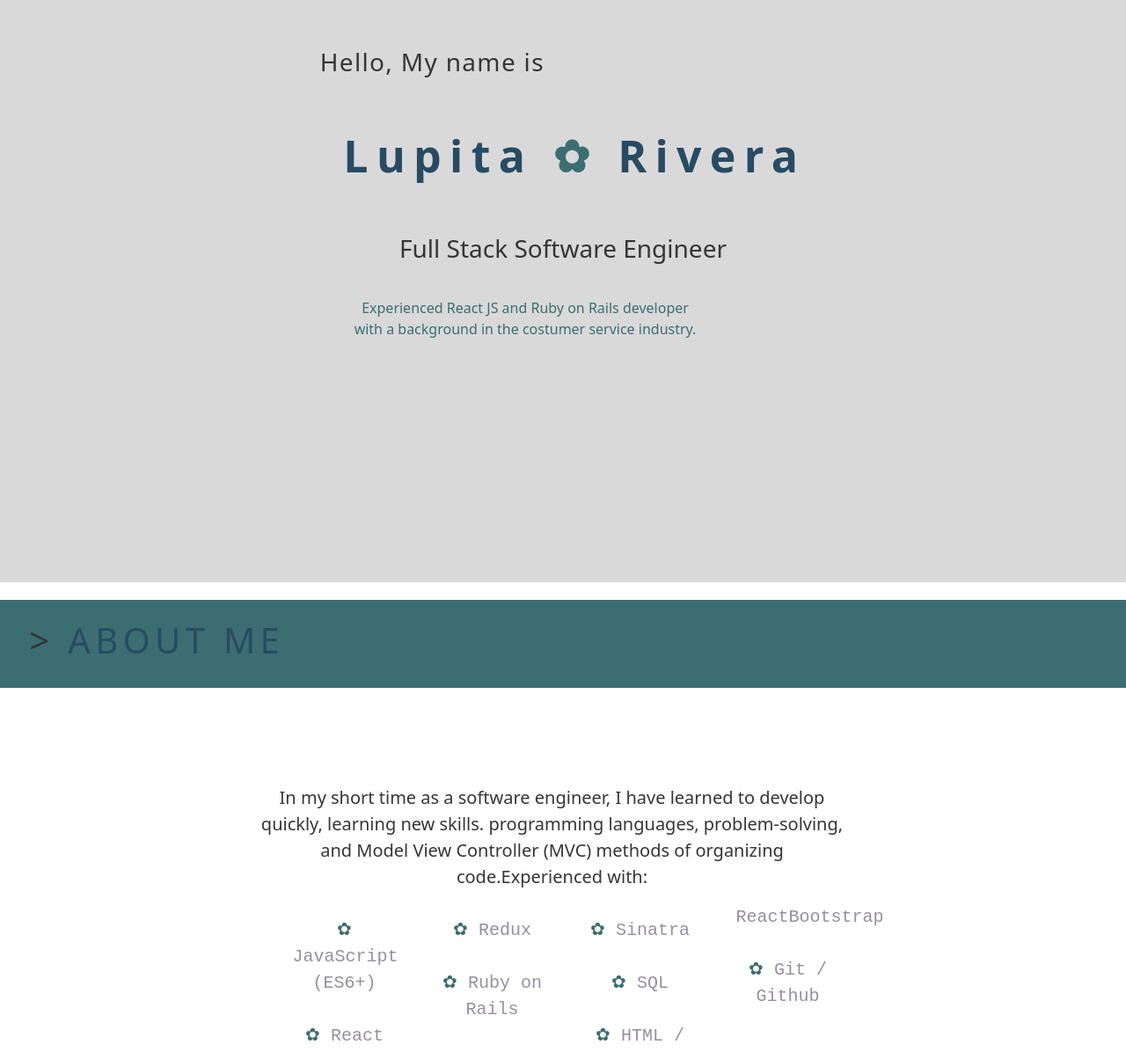
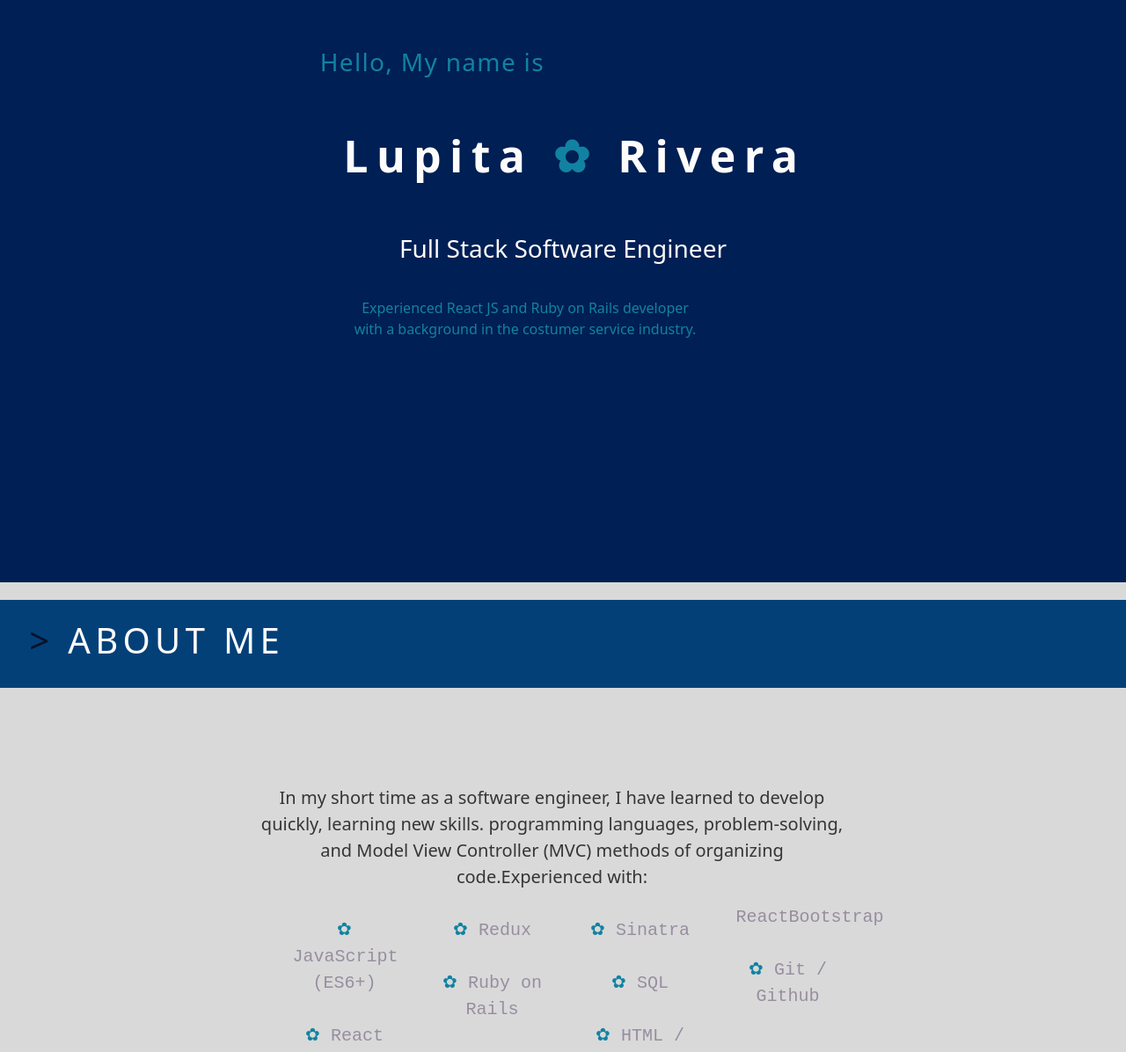
Before and after one commit to LupitaLee/portfolio, a React (Create React App) app: page /contact in a window 1280 px wide. Shown: the part 994-2190 px from the top of the page at 88% size. Built offline with nearby package versions, Linux system fonts and the light colour scheme.

Commit message:
style the intro, projects and contact with a bluew background color

```diff
--- a/src/components/About/About.css
+++ b/src/components/About/About.css
@@ -2,15 +2,15 @@
     min-height: 100vh;
     display: inline-flex;
     flex-flow: column wrap;
-
+    background-color: #d9d9d9;
 
 }
 
 .title {
     margin-top: 20px;
     height: 100px;
-    color: #284b63;
-    background-color:  #3c6e71;
+    color: #fefcfb;
+    background-color:  #034078;
     display: flex;
     align-items: center;
     justify-items: center;
--- a/src/components/About/About.jsx
+++ b/src/components/About/About.jsx
@@ -2,11 +2,11 @@ import React from 'react'
 import "./About.css"
 
 const About = () => {
-    const bullet = <span style={{ color: '#3c6e71' }}>✿ </span>
+    const bullet = <span style={{ color: '#1282a2' }}>✿ </span>
     return (
         <div id='about'>
             <div className='title'>
-                <h3><span style={{ color: '#353535' }}>&gt;</span> ABOUT ME</h3>
+                <h3><span style={{ color: '#0a1128' }}>&gt;</span> ABOUT ME</h3>
             </div>
             <div className='about-content'>
                 <div id='about-text'>
--- a/src/components/Contact/Contact.css
+++ b/src/components/Contact/Contact.css
@@ -3,7 +3,7 @@
     width: 100%;
     display: inline-flex;
     flex-flow: column wrap;
-    background-color: #d9d9d9;
+    background-color: #001f54;
 
 }
 
@@ -23,7 +23,7 @@
 }
 
 .socials a {
-    color: #284b63 ;
+    color: #fefcfb ;
     width: 120px;
     height: 120px;
     margin: 60px;
@@ -38,6 +38,6 @@
     opacity: 30%;
     transform: scale(1.05);
     transition: all 0.3s linear;
-    color: #3c6e71;
+    color: #1282a2;
 
  }
--- a/src/components/Footer/Footer.jsx
+++ b/src/components/Footer/Footer.jsx
@@ -10,7 +10,7 @@ const Footer = () => {
             {/* <img src={footerImg} alt="" className="footer__img pointer" /> */}
             <span
             className="copyright"
-            style={{ color: "#284b63", fontSize: "14px", opacity: "0.75" }}
+            style={{ color: "#001f54", fontSize: "14px", opacity: "0.75" }}
             >
             Copyright © 2021 programmer Lupita Rivera All Rights Reserved.
             </span>
--- a/src/components/Intro/Intro.css
+++ b/src/components/Intro/Intro.css
@@ -19,13 +19,13 @@
     flex-flow: column wrap;
     align-items: stretch;
     align-content: center;
-    background-color: #d9d9d9;
+    background-color: #001f54;
 
 }
 
 .intro-hello{
     text-align: left;
-      color: #353535;
+      color: #1282a2;
       font-size: 20px;
       margin-top: 15%;
       letter-spacing: 1pt;
@@ -39,7 +39,7 @@
 .intro-name{
 
 
-    color: #284b63;
+    color: #fefcfb;
     font-size: 35px;
     margin-top: 4%;
     letter-spacing: 7pt;
@@ -75,12 +75,12 @@
     display: flex;
     justify-content: center;
     padding: 30px;
-    color: #3C6E71;
+    color: #1282a2;
 }
 
 .intro-tagline{
     margin-top: 4%;
-    color: #353535;
+    color: #fefcfb;
     font-size: 20px;
     animation: fadeIn ease 5s;
     -webkit-animation: fadeIn ease 5s;
--- a/src/components/Intro/Intro.jsx
+++ b/src/components/Intro/Intro.jsx
@@ -13,7 +13,7 @@ const Intro = () => {
 
                 <div className='intro-name'>
 
-                <h1> Lupita <span style={{ color: '#3c6e71' }}> ✿ </span> Rivera</h1>
+                <h1> Lupita <span style={{ color: '#1282a2' }}> ✿ </span> Rivera</h1>
                 </div>
 
                 <div className='intro-tagline'>
--- a/src/components/Projects/Project.css
+++ b/src/components/Projects/Project.css
@@ -3,7 +3,7 @@
     width: 100%;
     display: inline-flex;
     flex-flow: column wrap;
-    background-color: #d9d9d9;
+    background-color: #001f54;
 
 
 }
```
